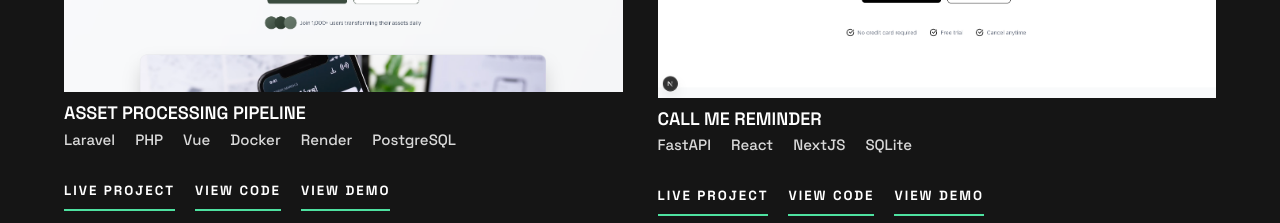
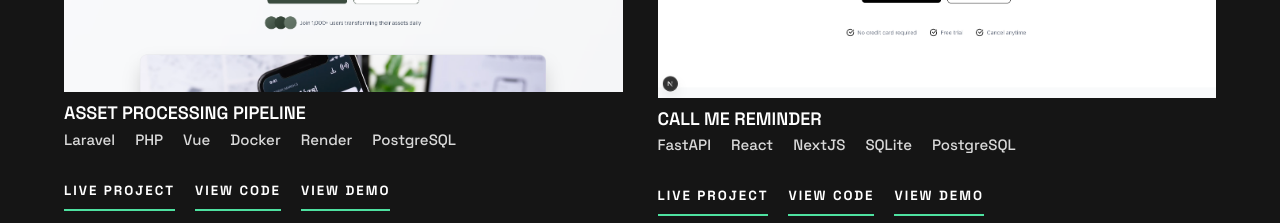
Before and after one commit to OluwadaraDaily/my-portfolio, a Vue app: page / in a window 1280 px wide. Shown: the part 1160-1383 px from the top of the page. Built offline with nearby package versions, Linux system fonts and the light colour scheme.

Commit message:
fix: update project link and tech stack for Call Me Reminder

```diff
--- a/src/data/constants.js
+++ b/src/data/constants.js
@@ -41,11 +41,11 @@ export const projects = [
   },
   {
     name: 'Call Me Reminder',
-    projectLink: 'https://github.com/OluwadaraDaily/call-me-reminder',
+    projectLink: 'https://cmr-fe.oluwadaradaily.com/',
     projectRepo: 'https://github.com/OluwadaraDaily/call-me-reminder',
     image: 'call-me-reminder.png',
     demoVideo: 'https://www.loom.com/share/8d1f2580f4ab46849ac82f9ded1bd6e4',
-    techStack: ['FastAPI', 'React', 'NextJS', 'SQLite']
+    techStack: ['FastAPI', 'React', 'NextJS', 'SQLite', 'PostgreSQL']
   },
   {
     name: 'My Finance App',
```
